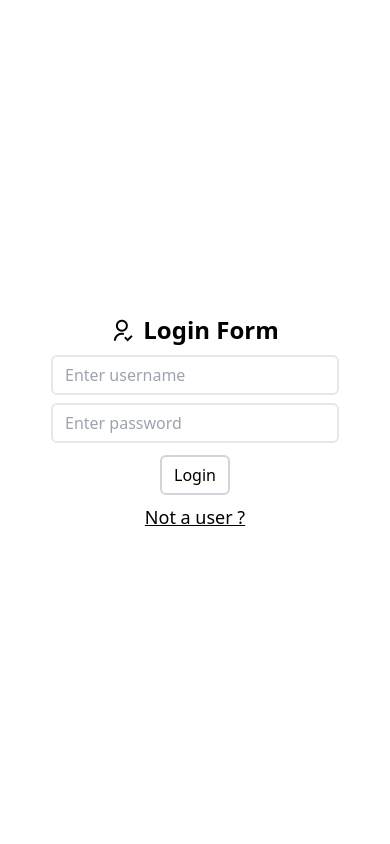
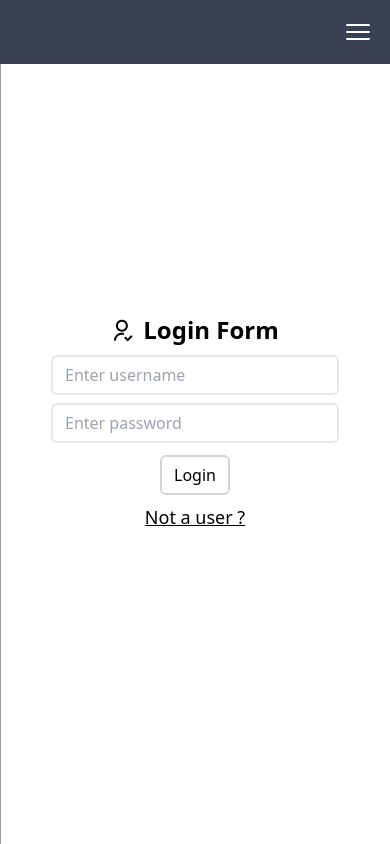
Before and after one commit to pankajmanral/crowdFunding, a Django app: page /accounts/login-page/ in a window 390 px wide. Run offline with Django 5.2, Linux system fonts and the light colour scheme; some libraries are stand-ins or nearby versions.

Commit message:
added navbar

```diff
--- a/main/accounts/forms.py
+++ b/main/accounts/forms.py
@@ -8,7 +8,7 @@ class LoginForm(ModelForm):
         fields = ['username','password']
         widgets = {
             'username' : forms.TextInput(attrs={'placeholder' : 'Enter username','class':'border border-gray-200 border-2 rounded-md h-10 w-full px-3 '}),
-            'password' : forms.TextInput(attrs={'placeholder' : 'Enter password','class':'border border-gray-200 border-2 rounded-md h-10 w-full px-3 '}),
+            'password' : forms.PasswordInput(attrs={'placeholder' : 'Enter password','class':'border border-gray-200 border-2 rounded-md h-10 w-full px-3 '}),
         }
 
 class RegisterForm(ModelForm):
--- a/main/accounts/templates/accounts/login.html
+++ b/main/accounts/templates/accounts/login.html
@@ -1,14 +1,7 @@
-<!DOCTYPE html>
-<html lang="en">
-<head>
-    <meta charset="UTF-8">
-    <meta name="viewport" content="width=device-width, initial-scale=1.0">
-    <title>Login</title>
-    <script src="https://cdn.tailwindcss.com"></script>
-    <link href="https://cdn.jsdelivr.net/npm/remixicon@4.5.0/fonts/remixicon.css" rel="stylesheet"/>
-</head>
-<body class="h-screen w-full flex flex-col justify-center items-center">
+{% extends 'index.html' %}
+{% block content %}
 
+<div class="h-screen w-full flex flex-col justify-center items-center">
     <h1 class="font-bold text-2xl mb-2"><span class="font-thin"><i class="ri-user-follow-line me-2"></i></span>Login Form</h1>
 
     <form action="" method="POST" class="flex flex-col justify-center items-center">
@@ -20,12 +13,11 @@
             {{form.password}}
         </div>
 
-        <input type="submit" value="Login" class="border border-gray-300 border-2 rounded-md px-3 h-10 mt-3 cursor-pointer hover:bg-gray-300 hover:text-black">
+        <input type="submit" value="Login" class="border border-gray-300 border-2 rounded-md px-3 h-10 mt-3 cursor-pointer hover:bg-gray-300 hover:border-none">
 
         <a href="{% url 'register' %}" class="mt-2 underline text-lg cursor-pointer">Not a user ? </a>
 
     </form>
+</div>
 
-
-</body>
-</html>
+{% endblock %}
--- a/main/accounts/views.py
+++ b/main/accounts/views.py
@@ -1,4 +1,4 @@
-from django.shortcuts import render,redirect
+from django.shortcuts import render,redirect,get_object_or_404
 from django.views import View
 from . forms import LoginForm,RegisterForm
 from django.contrib.auth import logout,login,authenticate
@@ -16,19 +16,26 @@ class Register(View):
     def post(self,request):
         form = RegisterForm(request.POST)
         if form.is_valid():
-            user = Contributor.objects.create_user(
-                first_name = form.cleaned_data['first_name'],
-                last_name = form.cleaned_data['last_name'],
-                username = form.cleaned_data['username'],
-                email = form.cleaned_data['email'],
-                password = form.cleaned_data['password'],
-                phone_number = form.cleaned_data['phone_number'],
-                dob = form.cleaned_data['dob'],
-                gender = form.cleaned_data['gender']
-            )
 
-            login(request,user)
-            return redirect('login')
+            username = form.cleaned_data['username']
+            email = form.cleaned_data['email']
+
+            if Contributor.objects.filter(username = username).exists() or Contributor.objects.filter(email = email).exists():
+                return redirect('login')
+            else:
+                user = Contributor.objects.create_user(
+                    first_name = form.cleaned_data['first_name'],
+                    last_name = form.cleaned_data['last_name'],
+                    username = username,
+                    email = email,
+                    password = form.cleaned_data['password'],
+                    phone_number = form.cleaned_data['phone_number'],
+                    dob = form.cleaned_data['dob'],
+                    gender = form.cleaned_data['gender']
+                )
+                login(request,user)
+                return redirect('index')
+
         else:
             return render(request,'accounts/register.html',{'form':RegisterForm(request.POST)})
 
@@ -45,6 +52,6 @@ class Login(View):
         user = authenticate(request,username=username,password=password)
         if user:
             login(request,user)
-            return redirect('register')
+            return redirect('index')
         else:
             return redirect('login')
--- a/main/crowdFunding/settings.py
+++ b/main/crowdFunding/settings.py
@@ -25,7 +25,7 @@ SECRET_KEY = 'django-insecure-@oyszyq0nj6t8477f$61@9y^o%g2u!yx%qpnj^=y)h+q1-883s
 # SECURITY WARNING: don't run with debug turned on in production!
 DEBUG = True
 
-ALLOWED_HOSTS = []
+ALLOWED_HOSTS = ['127.0.0.1', 'localhost', '192.168.0.102', '192.168.0.110','192.168.0.113']
 
 
 # Application definition
--- a/main/templates/index.html
+++ b/main/templates/index.html
@@ -4,15 +4,166 @@
     <meta charset="UTF-8">
     <meta name="viewport" content="width=device-width, initial-scale=1.0">
     <script src="https://cdn.tailwindcss.com"></script>
-    <title>Document</title>
+    <link href="https://cdn.jsdelivr.net/npm/remixicon@4.5.0/fonts/remixicon.css" rel="stylesheet"/>
+    <title>
+
+        {% block title %}
+            CrowdFunding
+        {% endblock %}
+
+    </title>
 </head>
-<body class="h-screen w-full flex justify-center items-center">
+<body class="h-screen w-full">
 
-    <div class="flex flex-col items-center">
-        Login to the site to contine
-        <a href="{% url 'login' %}"><button class="border border-gray-300 border-2 rounded-md px-3 h-10 mt-3 cursor-pointer hover:bg-gray-300 hover:text-black">Login</button></a>
+<!-- component -->
+<!--
+Change class "fixed" to "sticky" in "navbar" (l. 33) so the navbar doesn't hide any of your page content!
+-->
+
+<style>
+    ul.breadcrumb li+li::before {
+        content: "\276F";
+        padding-left: 8px;
+        padding-right: 4px;
+        color: inherit;
+    }
+
+    ul.breadcrumb li span {
+        opacity: 60%;
+    }
+
+    #sidebar {
+        -webkit-transition: all 300ms cubic-bezier(0, 0.77, 0.58, 1);
+        transition: all 300ms cubic-bezier(0, 0.77, 0.58, 1);
+    }
+
+    #sidebar.show {
+        transform: translateX(0);
+    }
+
+    #sidebar ul li a.active {
+        background: #1f2937;
+        background-color: #1f2937;
+    }
+</style>
+
+<!-- Navbar start -->
+<nav id="navbar" class="fixed top-0 z-40 flex w-full flex-row justify-end bg-gray-700 px-4 sm:justify-between">
+    <ul class="breadcrumb hidden flex-row items-center py-4 text-lg text-white sm:flex">
+        <li class="inline">
+            <a href="#">Main</a>
+        </li>
+    </ul>
+    <button id="btnSidebarToggler" type="button" class="py-4 text-2xl text-white hover:text-gray-200">
+        <svg id="navClosed" xmlns="http://www.w3.org/2000/svg" fill="none" viewBox="0 0 24 24" stroke-width="1.5"
+            stroke="currentColor" class="h-8 w-8">
+            <path stroke-linecap="round" stroke-linejoin="round" d="M3.75 6.75h16.5M3.75 12h16.5m-16.5 5.25h16.5" />
+        </svg>
+        <svg id="navOpen" xmlns="http://www.w3.org/2000/svg" fill="none" viewBox="0 0 24 24" stroke-width="1.5"
+            stroke="currentColor" class="hidden h-8 w-8">
+            <path stroke-linecap="round" stroke-linejoin="round" d="M6 18L18 6M6 6l12 12" />
+        </svg>
+    </button>
+</nav>
+<!-- Navbar end -->
+
+<!-- Sidebar start-->
+<div id="containerSidebar" class="z-40">
+    <div class="navbar-menu relative z-40">
+        <nav id="sidebar"
+            class="fixed left-0 bottom-0 flex w-3/4 -translate-x-full flex-col overflow-y-auto bg-gray-700 pt-6 pb-8 sm:max-w-xs lg:w-80">
+            <!-- one category / navigation group -->
+            <div class="px-4 pb-6">
+                <h3 class="mb-2 text-xs font-medium uppercase text-gray-500">
+                    Main
+                </h3>
+                <ul class="mb-8 text-sm font-medium">
+                    <li>
+                        <a class="active flex items-center rounded py-3 pl-3 pr-4 text-gray-50 hover:bg-gray-600"
+                            href="{% url 'index' %}">
+                            <span class="select-none">Homepage</span>
+                        </a>
+                    </li>
+                </ul>
+            </div>
+            <!-- navigation group end-->
+
+            <!-- example copies start -->
+            <div class="px-4 pb-6">
+                <h3 class="mb-2 text-xs font-medium uppercase text-gray-500">
+                    Login/Signup
+                </h3>
+                <ul class="mb-8 text-sm font-medium">
+                    <li>
+                        <a class="flex items-center rounded py-3 pl-3 pr-4 text-gray-50 hover:bg-gray-600"
+                            href="{% url 'login' %}">
+                            <span class="select-none">Login</span>
+                        </a>
+                    </li>
+                    <li>
+                        <a class="flex items-center rounded py-3 pl-3 pr-4 text-gray-50 hover:bg-gray-600"
+                            href="{% url 'register' %}">
+                            <span class="select-none">Register</span>
+                        </a>
+                    </li>
+                </ul>
+            </div>
+
+            <div class="px-4 pb-6">
+                <h3 class="mb-2 text-xs font-medium uppercase text-gray-500">
+                    Others
+                </h3>
+                <!-- <ul class="mb-8 text-sm font-medium">
+                    <li>
+                        <a class="flex items-center rounded py-3 pl-3 pr-4 text-gray-50 hover:bg-gray-600"
+                            href="#ex1">
+                            <span class="select-none">...</span>
+                        </a>
+                    </li>
+                    <li>
+                        <a class="flex items-center rounded py-3 pl-3 pr-4 text-gray-50 hover:bg-gray-600"
+                            href="#ex2">
+                            <span class="select-none">...</span>
+                        </a>
+                    </li>
+                </ul> -->
+            </div>
+            <!-- example copies end -->
+        </nav>
     </div>
+    <div class="mx-auto lg:ml-80"></div>
+</div>
+<!-- Sidebar end -->
+
+<main class="">
+    {% block content %}
 
 
+
+
+
+    {% endblock %}
+</main>
+
+<script type="text/javascript">
+    document.addEventListener("DOMContentLoaded", () => {
+        const navbar = document.getElementById("navbar");
+        const sidebar = document.getElementById("sidebar");
+        const btnSidebarToggler = document.getElementById("btnSidebarToggler");
+        const navClosed = document.getElementById("navClosed");
+        const navOpen = document.getElementById("navOpen");
+
+        btnSidebarToggler.addEventListener("click", (e) => {
+            e.preventDefault();
+            sidebar.classList.toggle("show");
+            navClosed.classList.toggle("hidden");
+            navOpen.classList.toggle("hidden");
+        });
+
+        sidebar.style.top = parseInt(navbar.clientHeight) - 1 + "px";
+    });
+</script>
+
+  <script src="https://cdn.jsdelivr.net/gh/alpinejs/alpine@v2.x.x/dist/alpine.min.js" defer></script>
 </body>
 </html>
```
Also changed, not shown: main/accounts/templates/accounts/register.html (+5 -11 lines), main/db.sqlite3.
